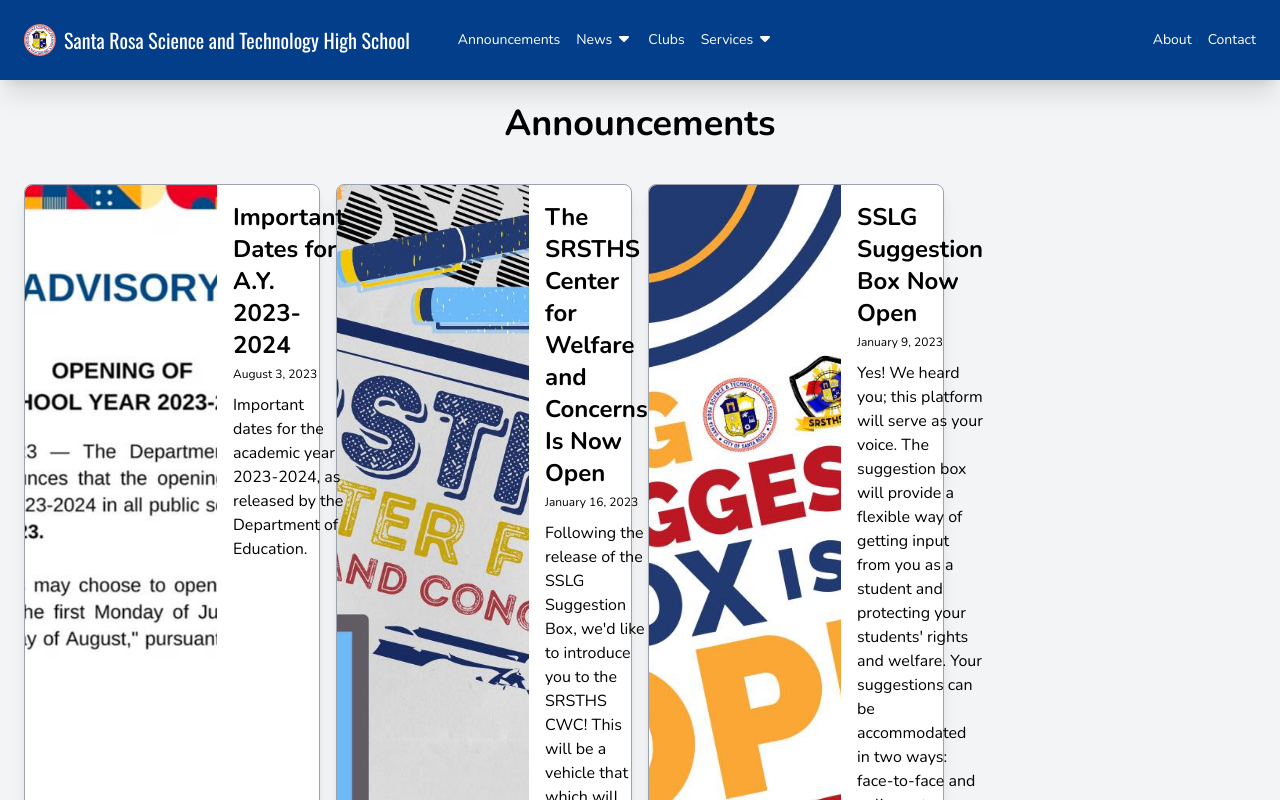
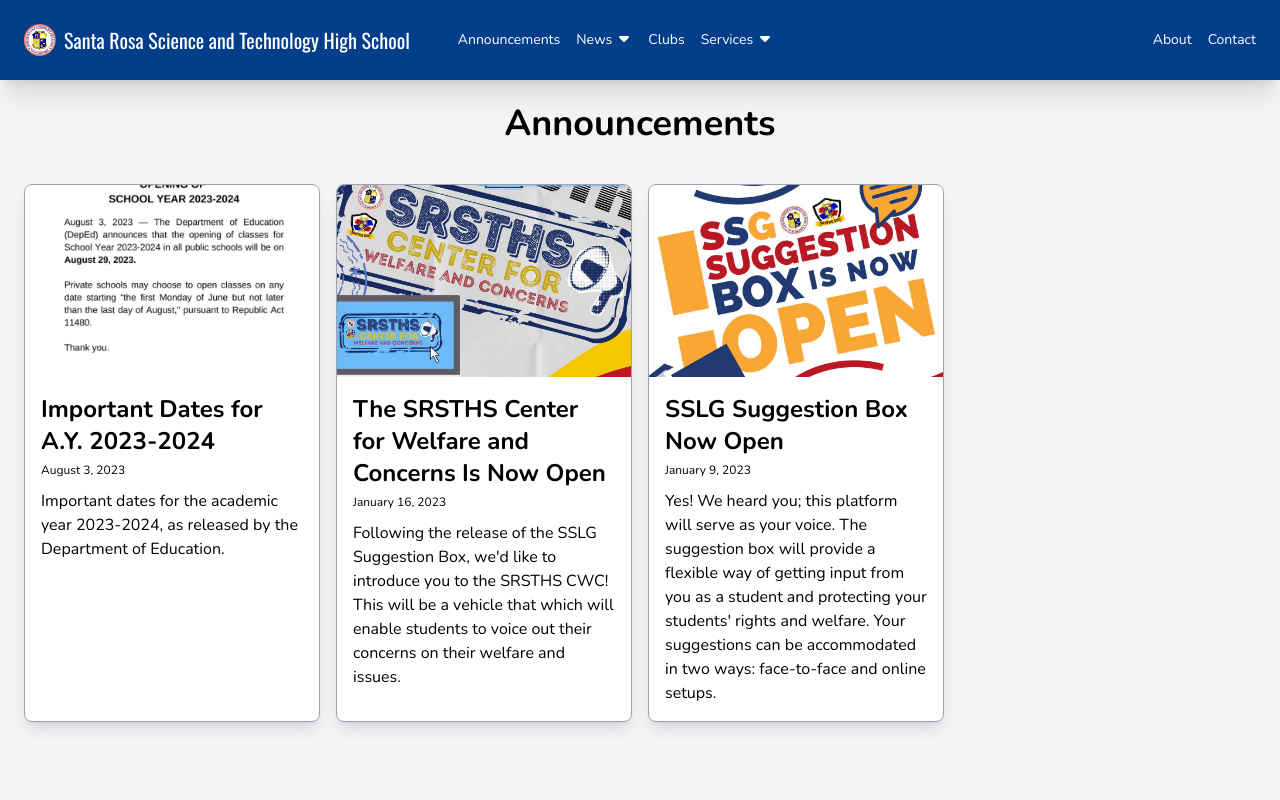
Before and after one commit to starsci/website, a Next.js app: page /announcements in a window 1280 px wide. Shown: the top 800 px of the page. Built offline with nearby package versions, Linux system fonts and the light colour scheme.

Commit message:
make card image vertical

```diff
--- a/components/Card.js
+++ b/components/Card.js
@@ -1,7 +1,7 @@
 export default function Card(props) {
     const {className, children} = props;
     return (
-        <div className={`rounded-lg border border-gray-400 dark:border-brand-dark-lighter bg-white dark:bg-brand-dark-default flex flex-col lg:flex-row shadow-lg ${className}`}>
+        <div className={`rounded-lg border border-gray-400 dark:border-brand-dark-lighter bg-white dark:bg-brand-dark-default flex flex-col shadow-lg ${className}`}>
             {children}
         </div>
     )
--- a/components/CardImage.js
+++ b/components/CardImage.js
@@ -1,8 +1,16 @@
 import Image from "next/image";
 
 export default function CardImage(props) {
-    return (
-        <Image src={props.src} alt={props.alt} width={0} height={0} sizes="100vw"
-            className="h-48 w-auto lg:h-auto lg:w-48 lg:rounded-l-lg lg:rounded-tr-none rounded-t-lg object-cover" />
-    )
+  const { src, alt } = props;
+
+  return (
+    <Image
+      src={src}
+      alt={alt}
+      width={0}
+      height={0}
+      sizes="100vw"
+      className="h-48 w-auto rounded-t-lg object-cover"
+    />
+  );
 }
```
